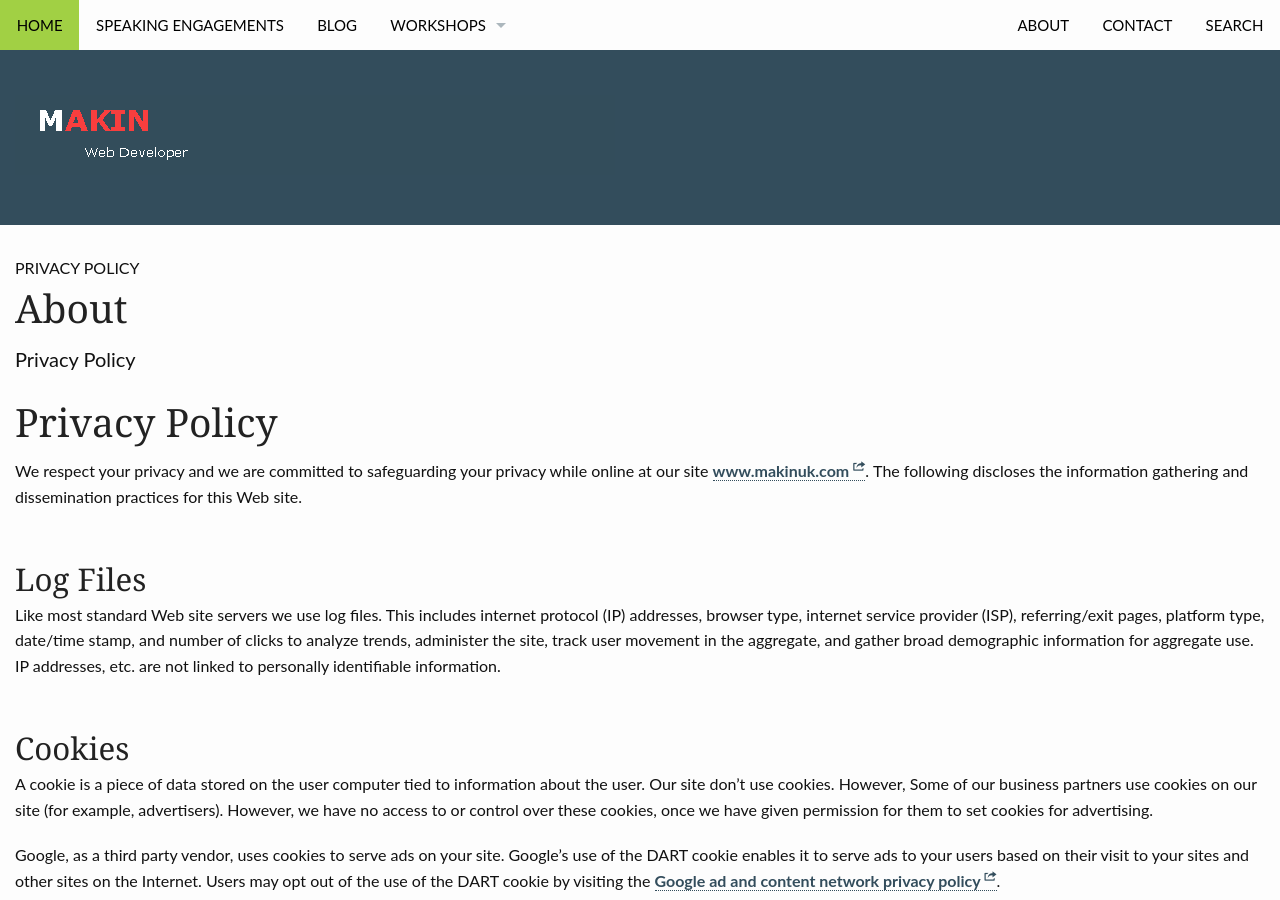
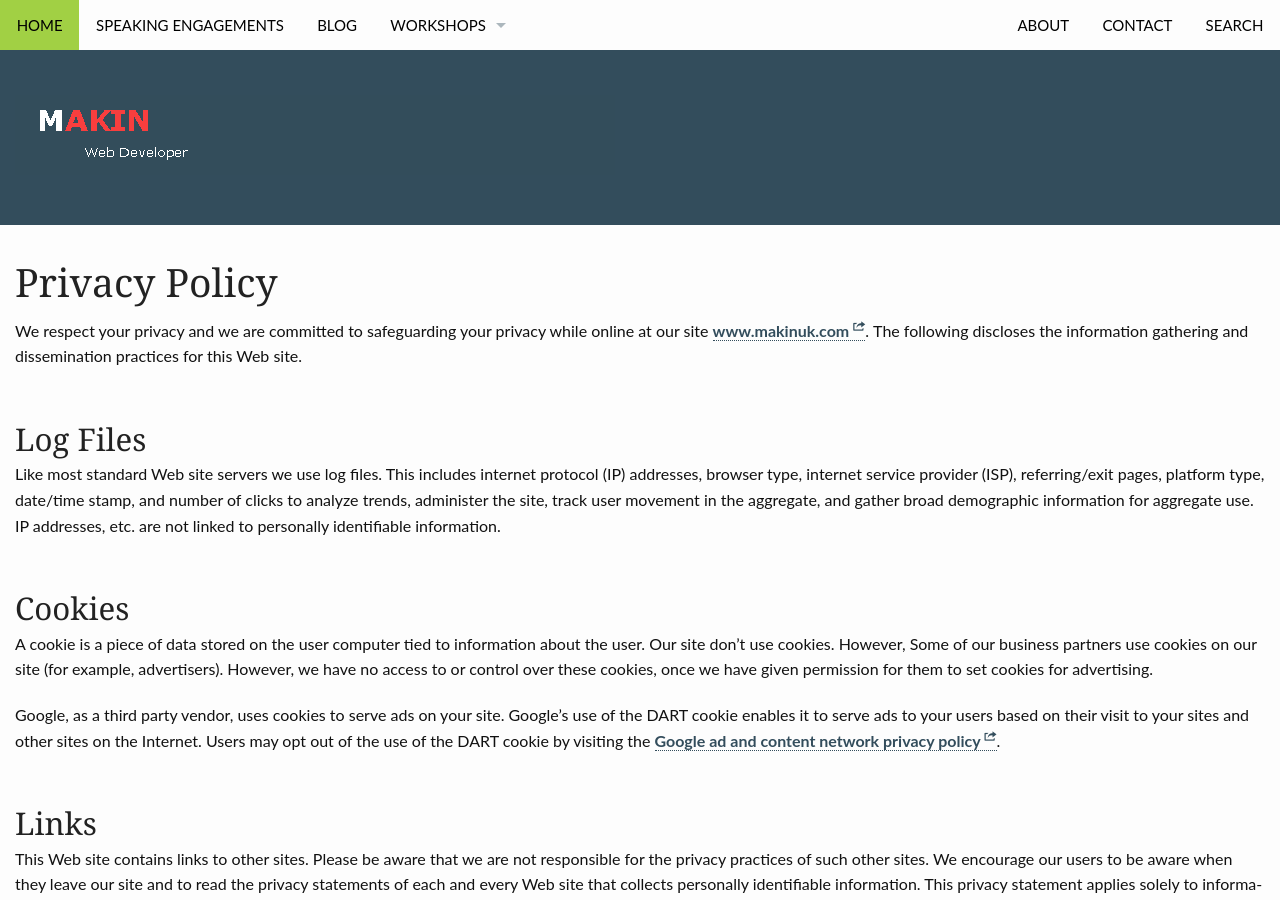
Before and after one commit to makinuk/makinuk.github.io, a Jekyll site: the page built from pages/privacy.md, in a window 1280 px wide and 900 px high. Built offline with Jekyll 4.4.1, drawn with Linux system fonts in a browser that asks for light colours; nearby versions of some CDN libraries.

Commit message:
Update privacy.md

```diff
--- a/pages/privacy.md
+++ b/pages/privacy.md
@@ -1,12 +1,10 @@
 ---
 layout: page
-title: "About"
-subheadline: "Privacy Policy"
-teaser: "Privacy Policy"
+title: "Privacy Policy"
+#subheadline: "Privacy Policy"
+#teaser: "Privacy Policy"
 permalink: "/privacy/"
 ---
-
-<h1>Privacy Policy</h1>
 
 
 <p><!--INFOLINKS_OFF-->We respect your privacy and we are committed to safeguarding your privacy while online at our site <a href="http://www.makinuk.com" target="_blank">www.makinuk.com</a>. The following discloses the information gathering and dissemination practices for this Web site.</p>
```
